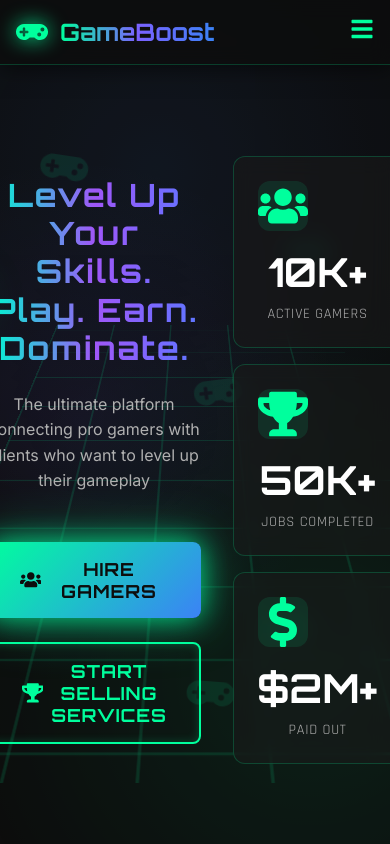
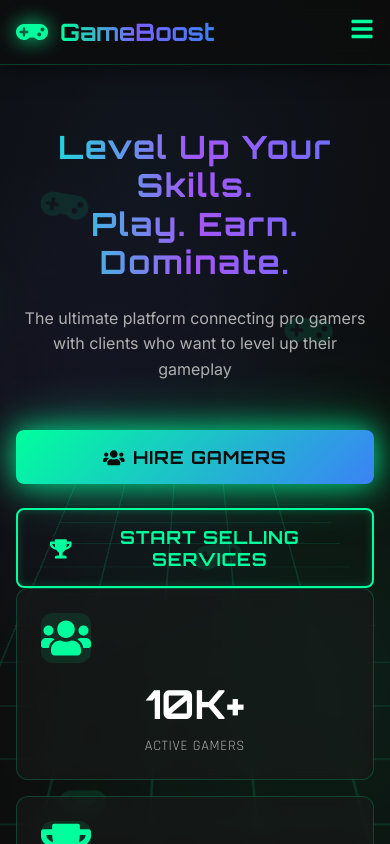
Before and after one commit to elgazar04/Gaming-Freelance-Platform-UI1, a React (Vite) app: page / in a window 390 px wide. Shown: the top 844 px of the page. Built offline with nearby package versions, Linux system fonts and the light colour scheme.

Commit message:
Enhance homepage layout by adjusting flex properties and improving responsiveness for mobile views in Home.css

```diff
--- a/src/pages/styles/Home.css
+++ b/src/pages/styles/Home.css
@@ -7,6 +7,7 @@
   position: relative;
   min-height: 90vh;
   display: flex;
+  flex-direction: column;
   align-items: center;
   justify-content: center;
   overflow: hidden;
@@ -346,18 +347,34 @@
 }
 
 @media (max-width: 768px) {
+  .hero {
+    flex-direction: column;
+    min-height: auto;
+    padding: 3rem 0;
+  }
+
+  .hero-content {
+    order: 1;
+    margin-bottom: 0;
+  }
+
+  .hero-stats {
+    order: 2;
+    grid-template-columns: 1fr;
+    gap: 1rem;
+    margin-top: 3rem;
+    width: 100%;
+    max-width: 500px;
+  }
+
   .hero-title {
     font-size: 2rem;
+    text-align: center;
   }
 
   .hero-subtitle {
     font-size: 1rem;
-  }
-
-  .hero-stats {
-    grid-template-columns: 1fr;
-    gap: 1rem;
-    margin-top: 3rem;
+    text-align: center;
   }
 
   .stat-item {
```
